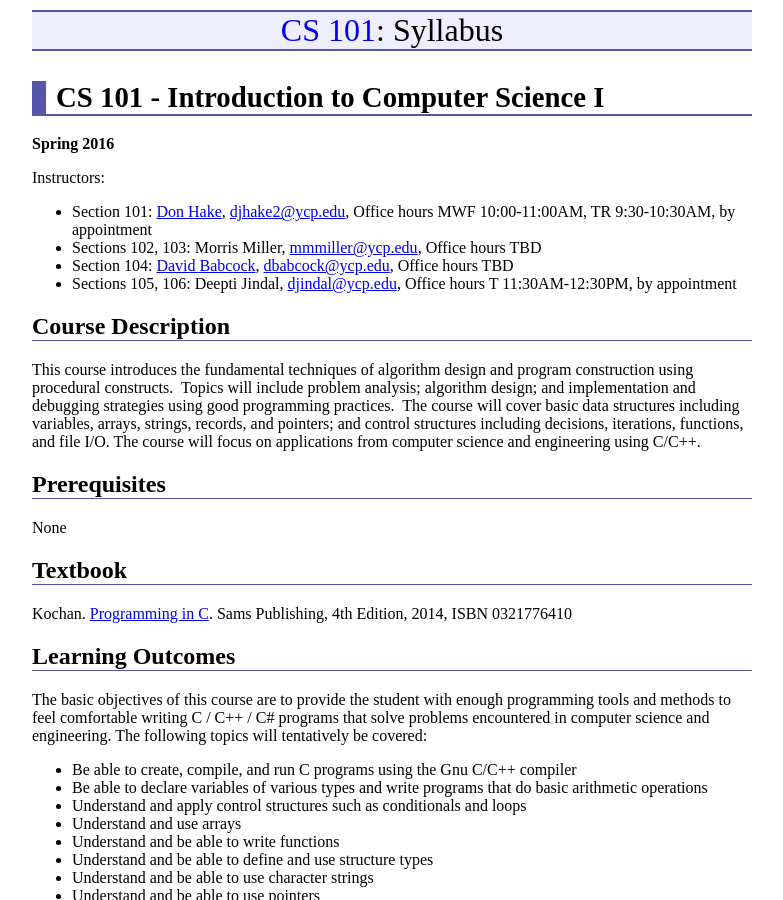
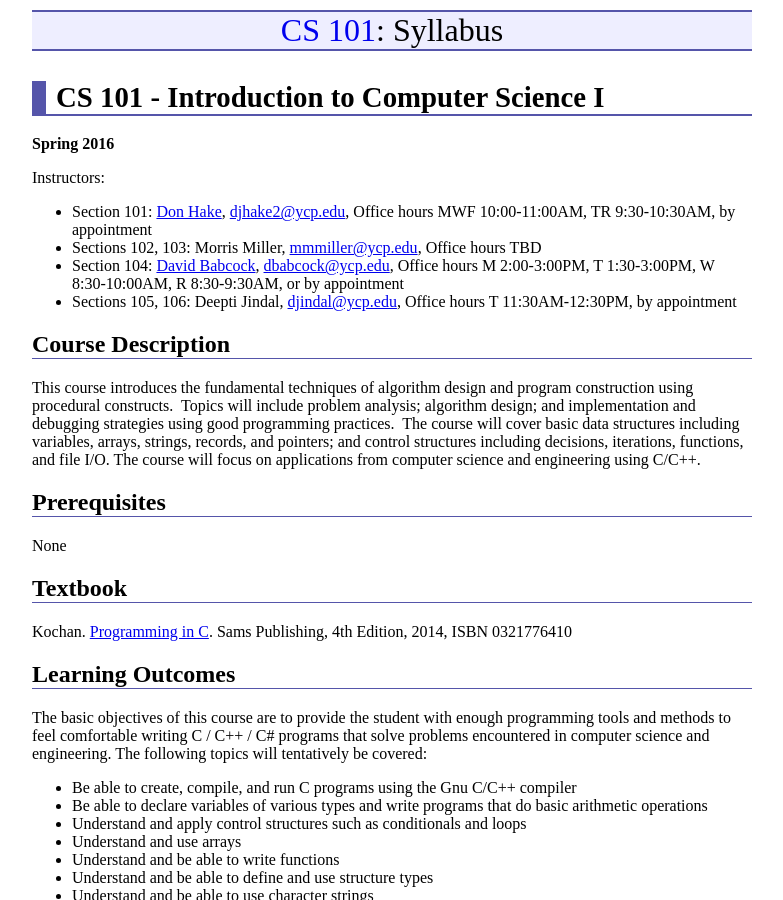
Before and after one commit to ycpcs/cs101-spring2016, a Jekyll site: the page built from syllabus.md, in a window 1280 px wide and 900 px high. Shown: the whole window, without its empty margins (248-1031 px from the left). Built offline with Jekyll 4.4.1, drawn with Linux system fonts in a browser that asks for light colours; Markdown is read by kramdown in place of the engine named in the settings.

Commit message:
update syllabus
update syllabus

```diff
--- a/syllabus.md
+++ b/syllabus.md
@@ -12,7 +12,7 @@ Instructors:
 
 - Section 101: [Don Hake](http://faculty.ycp.edu/~djhake2/), <djhake2@ycp.edu>, Office hours MWF 10:00-11:00AM, TR 9:30-10:30AM, by appointment
 - Sections 102, 103: Morris Miller, <mmmiller@ycp.edu>, Office hours TBD
-- Section 104: [David Babcock](http://faculty.ycp.edu/~dbabcock/), <dbabcock@ycp.edu>, Office hours TBD
+- Section 104: [David Babcock](http://faculty.ycp.edu/~dbabcock/), <dbabcock@ycp.edu>, Office hours  M 2:00-3:00PM, T 1:30-3:00PM, W 8:30-10:00AM, R 8:30-9:30AM, or by appointment
 - Sections 105, 106: Deepti Jindal, <djindal@ycp.edu>, Office hours T 11:30AM-12:30PM, by appointment
 
 Course Description
```
Also changed, not shown: 1 other file.
